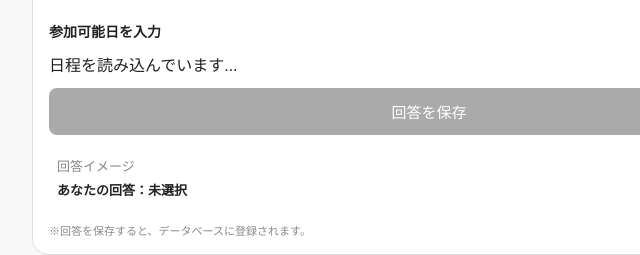
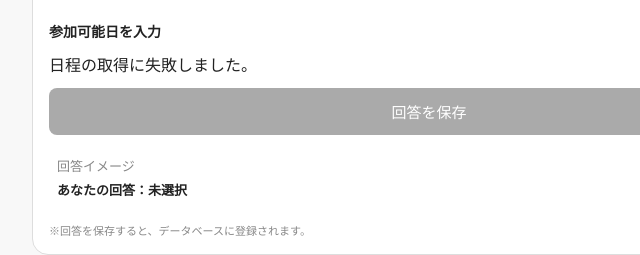
Before and after one commit to UGREENARA11/futsal-schedule, a plain HTML site: page answer.html in a window 1280 px wide. Shown: the part 486-741 px from the top of the page, 211-851 px from the left. Drawn offline with nearby package versions, Linux system fonts and the light colour scheme; no server answers.

Commit message:
Add files via upload

```diff
--- a/answer.html
+++ b/answer.html
@@ -179,8 +179,8 @@
 
 <script>
   // Supabase接続情報
-  const SUPABASE_URL = "隠す";
-  const SUPABASE_KEY = "隠す";
+  const SUPABASE_URL = "https://kbfrqkuztmgoycnwhhna.supabase.co";
+  const SUPABASE_KEY = "sb_publishable_a95rfXMoGGUFrylBXDirsQ_MpEms3EI";
 
   const supabaseClient = window.supabase.createClient(
     SUPABASE_URL,
```
